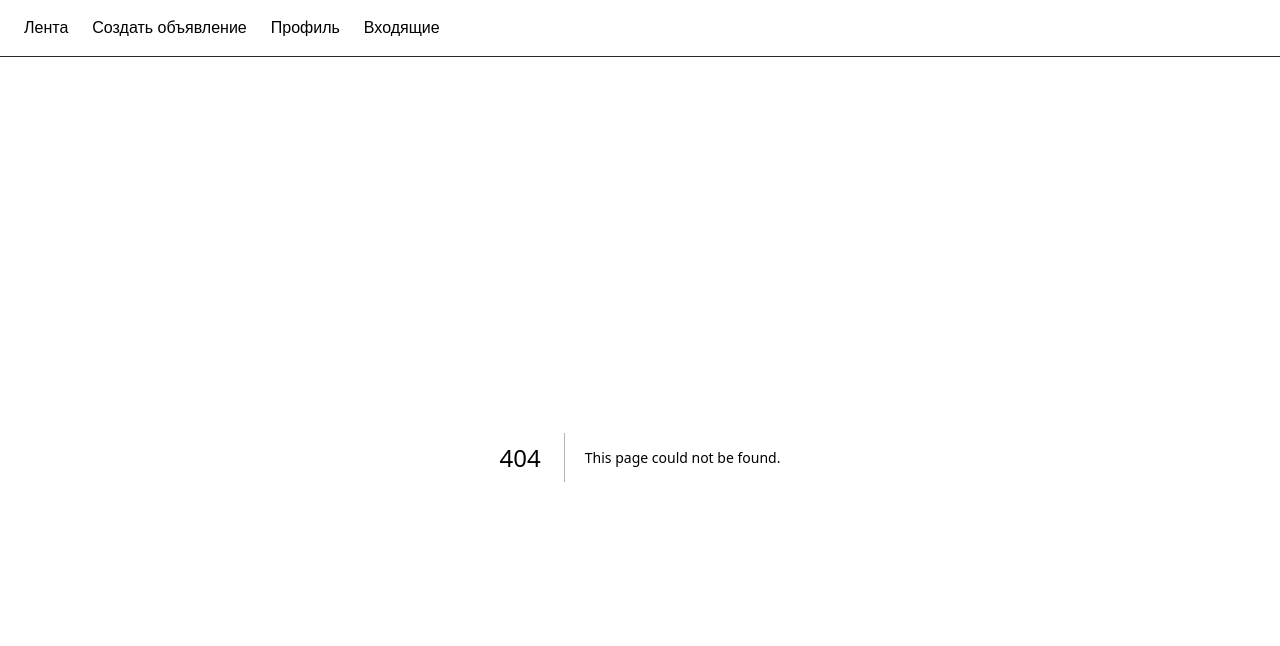
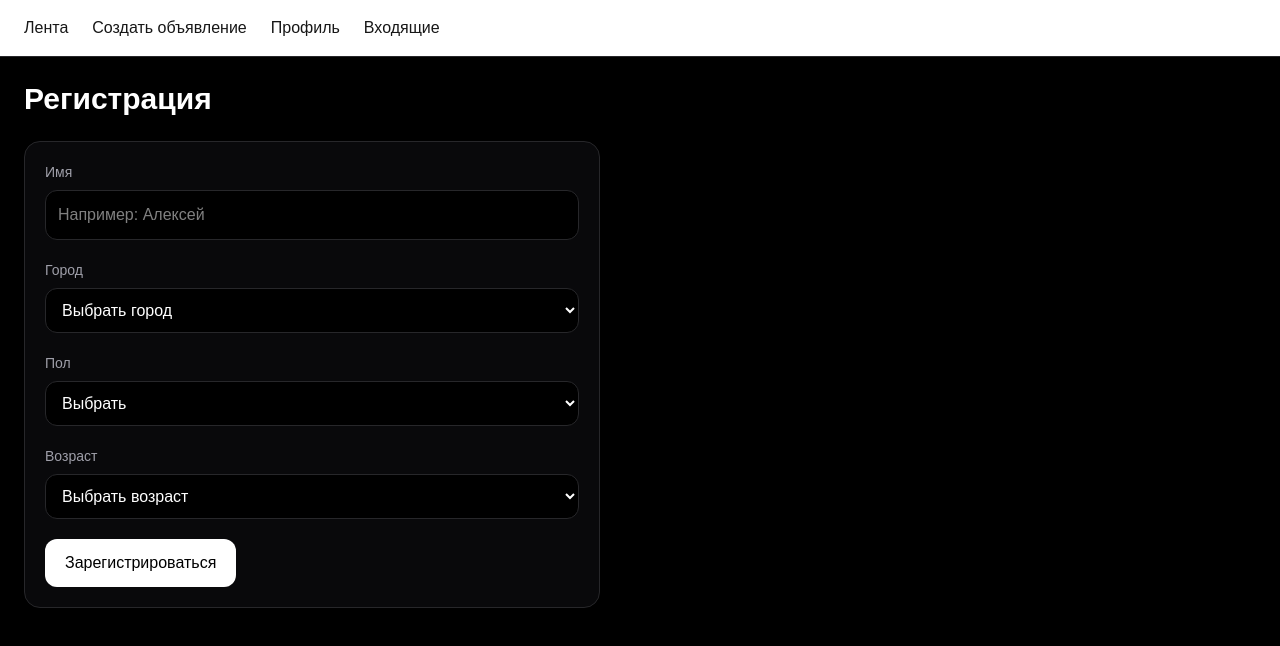
Before and after one commit to eliseymaw/vyzov, a Next.js app: page /register in a window 1280 px wide. Before the commit this address had no page. Shown: the top 646 px of the page. Built offline with nearby package versions, Linux system fonts and the light colour scheme.

Commit message:
inbox+register

```diff
--- a/app/inbox/page.tsx
+++ b/app/inbox/page.tsx
@@ -2,18 +2,21 @@ type User = {
   id: number
   name: string
   city: string
-  district: string | null
+  districts: string[] | null
+  metros: string[] | null
   gender: string
   age: number
   has_access: boolean
+  receive_scope: string
 }
 
 type Ad = {
   id: number
   text: string
   city: string
-  district: string | null
-  metro: string | null
+  scope: string
+  districts: string[]
+  metros: string[]
   target_gender: string
   target_age_from: string
   target_age_to: string
@@ -21,7 +24,7 @@ type Ad = {
 }
 
 async function getUser(): Promise<User> {
-  const response = await fetch("http://localhost:8000/users/1", {
+  const response = await fetch("http://localhost:8000/users/4", {
     cache: "no-store",
   })
 
@@ -29,12 +32,9 @@ async function getUser(): Promise<User> {
 }
 
 async function getInbox(): Promise<Ad[]> {
-  const response = await fetch(
-    "http://localhost:8000/users/1/inbox",
-    {
+  const response = await fetch("http://localhost:8000/users/4/inbox", {
     cache: "no-store",
-    }
-  )
+  })
 
   return response.json()
 }
@@ -47,6 +47,34 @@ function formatGender(gender: string) {
   return "Не указано"
 }
 
+function formatGeo(scope: string, districts: string[], metros: string[]) {
+  if (scope === "city") return "Весь город"
+
+  if (scope === "district") {
+    return districts.length > 0 ? `Районы: ${districts.join(", ")}` : "Районы не указаны"
+  }
+
+  if (scope === "metro") {
+    return metros.length > 0 ? `Метро: ${metros.join(", ")}` : "Метро не указано"
+  }
+
+  return "Гео не указано"
+}
+
+function formatReceiveScope(user: User) {
+  if (user.receive_scope === "city") return "Получаете рассылки по всему городу"
+
+  if (user.receive_scope === "district") {
+    return `Получаете рассылки по районам: ${(user.districts ?? []).join(", ")}`
+  }
+
+  if (user.receive_scope === "metro") {
+    return `Получаете рассылки по метро: ${(user.metros ?? []).join(", ")}`
+  }
+
+  return "Настройки получения не указаны"
+}
+
 export default async function InboxPage() {
   const user = await getUser()
 
@@ -54,17 +82,18 @@ export default async function InboxPage() {
     return (
       <main className="min-h-screen bg-black p-6 text-white">
         <div className="mx-auto mt-20 max-w-2xl rounded-2xl border border-zinc-800 bg-zinc-950 p-8 text-center">
-          <h1 className="text-3xl font-bold">
-            Входящие рассылки
-          </h1>
+          <div className="mx-auto flex h-14 w-14 items-center justify-center rounded-full bg-zinc-900 text-2xl">
+            🔒
+          </div>
+
+          <h1 className="mt-6 text-3xl font-bold">Входящие закрыты</h1>
 
           <p className="mt-4 text-zinc-400">
-            Для просмотра контактов и входящих
-            рассылок необходимо активировать доступ.
+            Лента доступна всем, но контакты отправителей открываются только во входящих после активации доступа.
           </p>
 
           <button className="mt-8 rounded-xl bg-white px-6 py-3 font-medium text-black">
-            Активировать доступ
+            Получить доступ
           </button>
         </div>
       </main>
@@ -75,60 +104,44 @@ export default async function InboxPage() {
 
   return (
     <main className="min-h-screen bg-black p-6 text-white">
-      <h1 className="text-4xl font-bold">
-        Входящие рассылки
-      </h1>
+      <div className="max-w-3xl">
+        <h1 className="text-4xl font-bold">Входящие рассылки</h1>
 
         <p className="mt-2 text-zinc-400">
-        Рассылки, подходящие вашему профилю
+          {formatReceiveScope(user)}
         </p>
 
         <div className="mt-8 space-y-4">
           {ads.length === 0 ? (
-          <p className="text-zinc-500">
-            Подходящих рассылок пока нет
-          </p>
+            <div className="rounded-2xl border border-zinc-800 bg-zinc-950 p-6">
+              <p className="text-zinc-400">Пока нет подходящих рассылок</p>
+            </div>
           ) : (
             ads.map((ad) => (
               <div
                 key={ad.id}
                 className="rounded-2xl border border-zinc-800 bg-zinc-950 p-5"
               >
-              <p className="text-lg">{ad.text}</p>
+                <p className="text-lg font-medium">{ad.text}</p>
 
-              <div className="mt-4 flex flex-wrap gap-2 text-sm text-zinc-400">
-                <span>{ad.city}</span>
-
-                {ad.district && (
-                  <span>• {ad.district}</span>
-                )}
-
-                {ad.metro && (
-                  <span>• м. {ad.metro}</span>
-                )}
-              </div>
-
-              <div className="mt-3 text-sm text-zinc-500">
-                Кому: {formatGender(ad.target_gender)}
-                {" • "}
-                Возраст:
-                {" "}
+                <div className="mt-4 space-y-2 text-sm text-zinc-400">
+                  <p>Город: {ad.city}</p>
+                  <p>Гео: {formatGeo(ad.scope, ad.districts || [], ad.metros || [])}</p>
+                  <p>
+                    Кому: {formatGender(ad.target_gender)} • Возраст:{" "}
                     {ad.target_age_from}–{ad.target_age_to}
+                  </p>
                 </div>
 
                 <div className="mt-6 rounded-xl border border-zinc-800 bg-black p-4">
-                <p className="text-sm text-zinc-500">
-                  Контакт отправителя
-                </p>
-
-                <p className="mt-2 text-green-400">
-                  {ad.contact}
-                </p>
+                  <p className="text-sm text-zinc-500">Контакт отправителя</p>
+                  <p className="mt-2 text-green-400">{ad.contact}</p>
                 </div>
               </div>
             ))
           )}
         </div>
+      </div>
     </main>
   )
 }
--- /dev/null
+++ b/app/register/page.tsx
@@ -0,0 +1,137 @@
+"use client"
+
+import { useRouter } from "next/navigation"
+import { useState } from "react"
+
+const cities = ["Москва", "Санкт-Петербург"]
+
+const ageOptions = Array.from({ length: 63 }, (_, index) => String(index + 18))
+
+export default function RegisterPage() {
+  const router = useRouter()
+
+  const [name, setName] = useState("")
+  const [city, setCity] = useState("")
+  const [gender, setGender] = useState("")
+  const [age, setAge] = useState("")
+
+  async function handleSubmit(event: React.FormEvent<HTMLFormElement>) {
+    event.preventDefault()
+
+    if (!name.trim()) {
+      alert("Введите имя")
+      return
+    }
+
+    if (!city) {
+      alert("Выберите город")
+      return
+    }
+
+    if (!gender) {
+      alert("Выберите пол")
+      return
+    }
+
+    if (!age) {
+      alert("Выберите возраст")
+      return
+    }
+
+    const response = await fetch("http://localhost:8000/users", {
+      method: "POST",
+      headers: {
+        "Content-Type": "application/json",
+      },
+      body: JSON.stringify({
+        name,
+        city,
+        districts: [],
+        metros: [],
+        gender,
+        age: Number(age),
+        has_access: false,
+        receive_scope: "city",
+      }),
+    })
+
+    const user = await response.json()
+
+    localStorage.setItem("userId", String(user.id))
+
+    router.push("/profile")
+  }
+
+  return (
+    <main className="min-h-screen bg-black p-6 text-white">
+      <h1 className="text-3xl font-bold">Регистрация</h1>
+
+      <form
+        onSubmit={handleSubmit}
+        className="mt-6 max-w-xl space-y-5 rounded-2xl border border-zinc-800 bg-zinc-950 p-5"
+      >
+        <div>
+          <label className="block text-sm text-zinc-400">Имя</label>
+          <input
+            value={name}
+            onChange={(event) => setName(event.target.value)}
+            className="mt-2 w-full rounded-xl border border-zinc-800 bg-black p-3 text-white"
+            placeholder="Например: Алексей"
+          />
+        </div>
+
+        <div>
+          <label className="block text-sm text-zinc-400">Город</label>
+          <select
+            value={city}
+            onChange={(event) => setCity(event.target.value)}
+            className="mt-2 w-full rounded-xl border border-zinc-800 bg-black p-3 text-white"
+          >
+            <option value="">Выбрать город</option>
+            {cities.map((item) => (
+              <option key={item} value={item}>
+                {item}
+              </option>
+            ))}
+          </select>
+        </div>
+
+        <div>
+          <label className="block text-sm text-zinc-400">Пол</label>
+          <select
+            value={gender}
+            onChange={(event) => setGender(event.target.value)}
+            className="mt-2 w-full rounded-xl border border-zinc-800 bg-black p-3 text-white"
+          >
+            <option value="">Выбрать</option>
+            <option value="male">Мужчина</option>
+            <option value="female">Девушка</option>
+          </select>
+        </div>
+
+        <div>
+          <label className="block text-sm text-zinc-400">Возраст</label>
+          <select
+            value={age}
+            onChange={(event) => setAge(event.target.value)}
+            className="mt-2 w-full rounded-xl border border-zinc-800 bg-black p-3 text-white"
+          >
+            <option value="">Выбрать возраст</option>
+            {ageOptions.map((item) => (
+              <option key={item} value={item}>
+                {item}
+              </option>
+            ))}
+          </select>
+        </div>
+
+        <button
+          type="submit"
+          className="rounded-xl bg-white px-5 py-3 font-medium text-black"
+        >
+          Зарегистрироваться
+        </button>
+      </form>
+    </main>
+  )
+}
```
Lines whose indentation alone changed are shown as unchanged.
